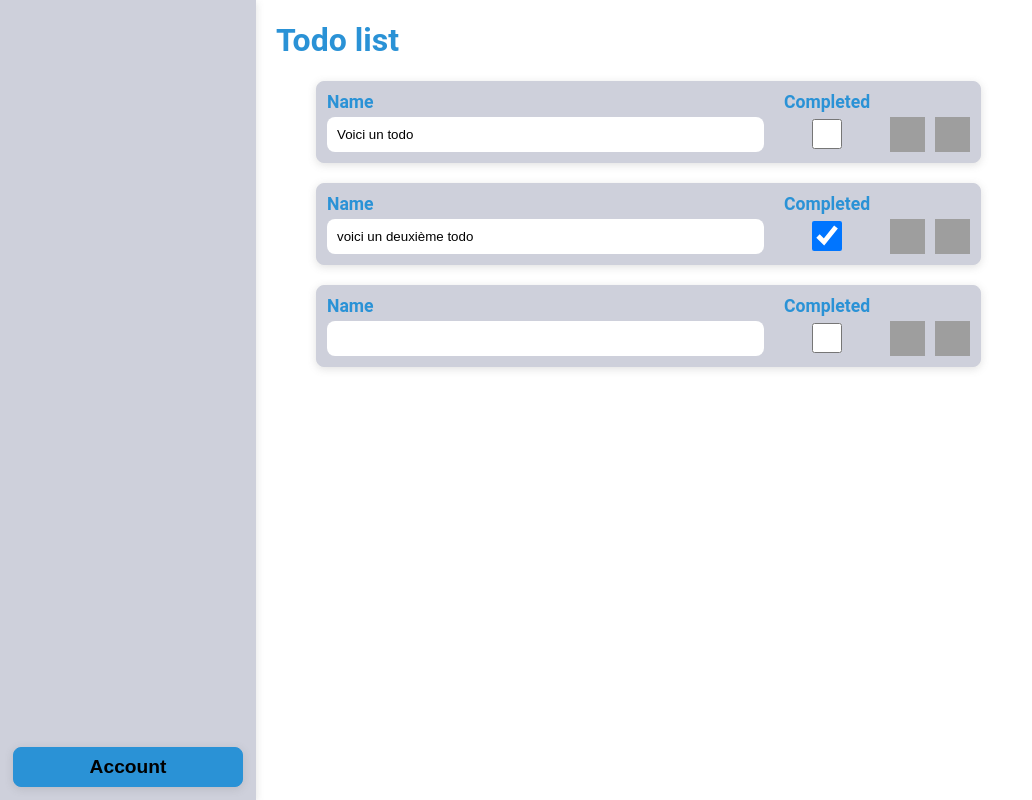
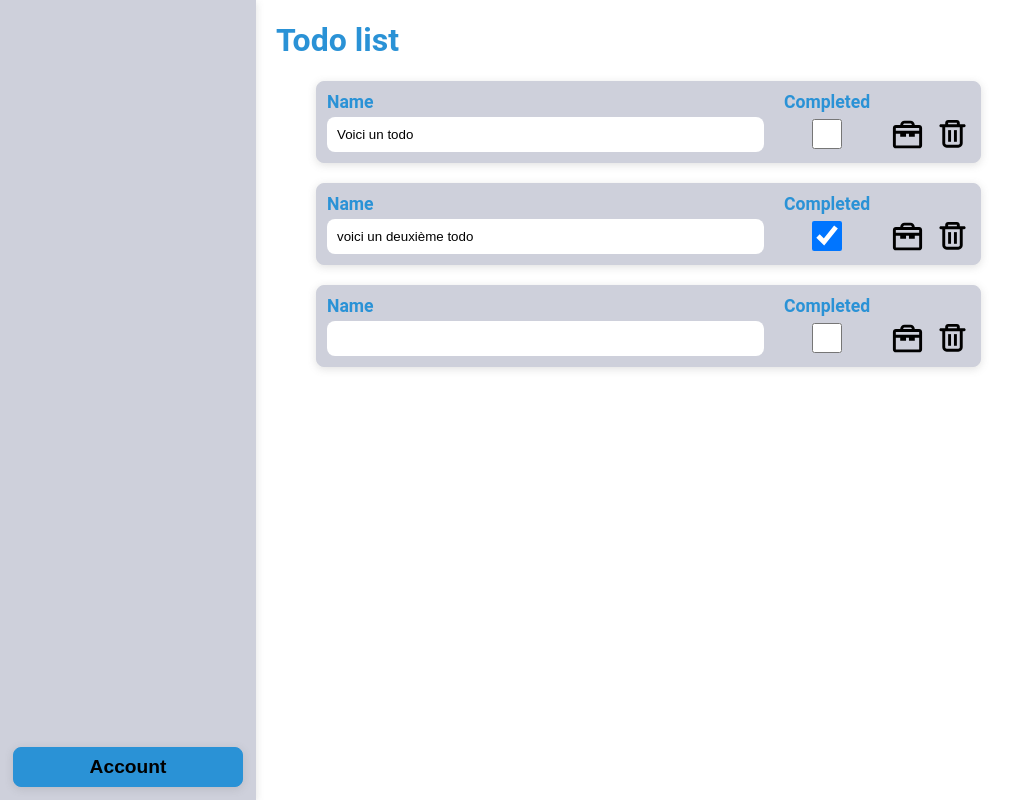
Before and after one commit to Lirobi/TodoListPython, a Django app: page /todos in a window 1280 px wide. Shown: the whole page, without its empty margins (0-1032 px from the left). Run offline with Django 5.2, Linux system fonts and the light colour scheme; data comes from the database, SQL or seed files in the repository; grey boxes are pictures that could not be loaded.

Commit message:
changed file path in the form for the todos cards

```diff
--- a/home/templates/todoForm.html
+++ b/home/templates/todoForm.html
@@ -47,8 +47,8 @@
             {% csrf_token %}
             {{todo}}
             <div id="buttons">
-                <input type="submit" class="button-icon" name="save" value="" style="background-image: url('/static/media/toolbox.svg');"></input>
-                <input type="submit" class="button-icon" name="delete" value="" style="background-image: url('/static/media/trash.svg');"></input>
+                <input type="submit" class="button-icon" name="save" value="" style="background-image: url({% static 'toolbox.svg'%});"></input>
+                <input type="submit" class="button-icon" name="delete" value="" style="background-image: url({% static 'trash.svg'%});"></input>
             </div>
         </form>
     </li>
```
